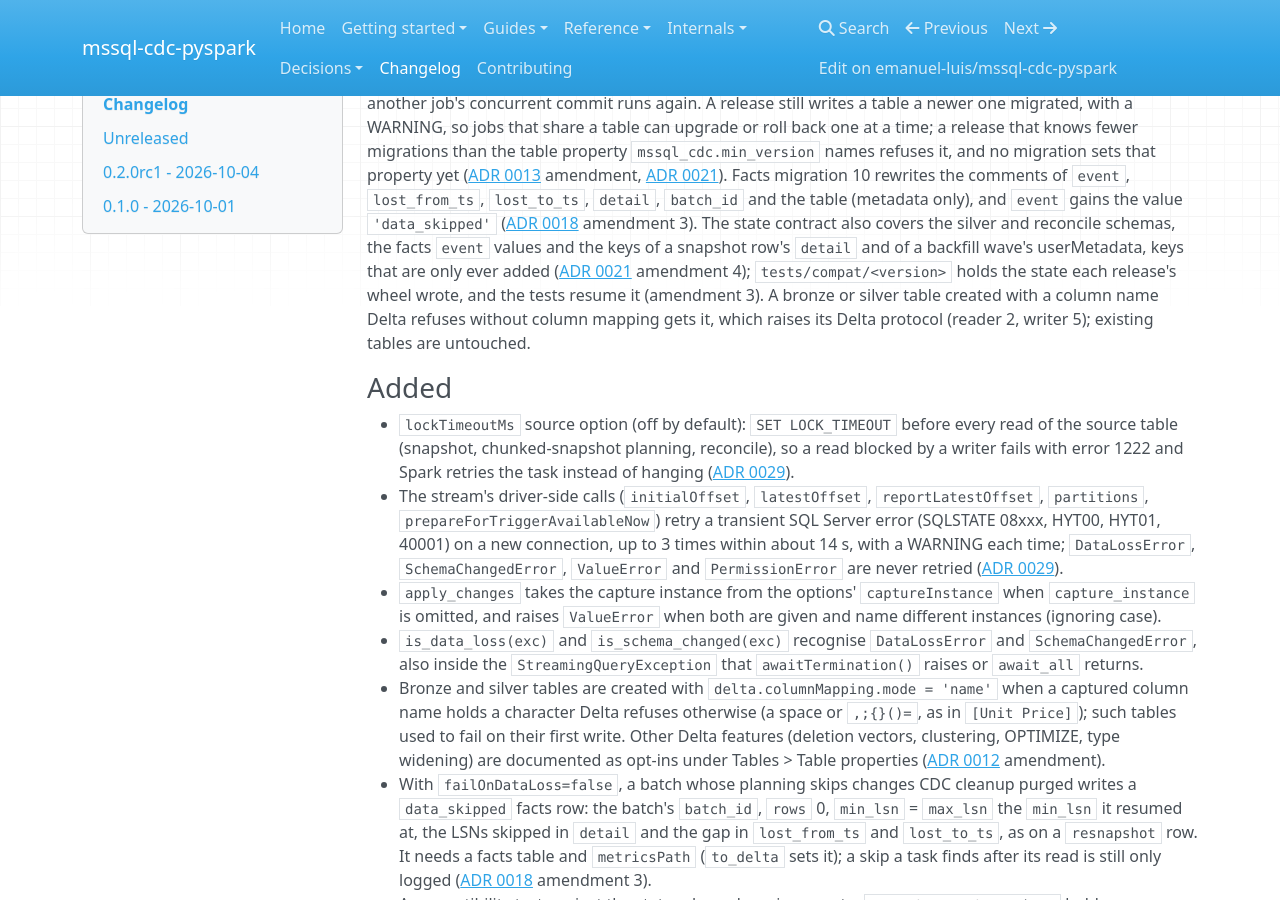
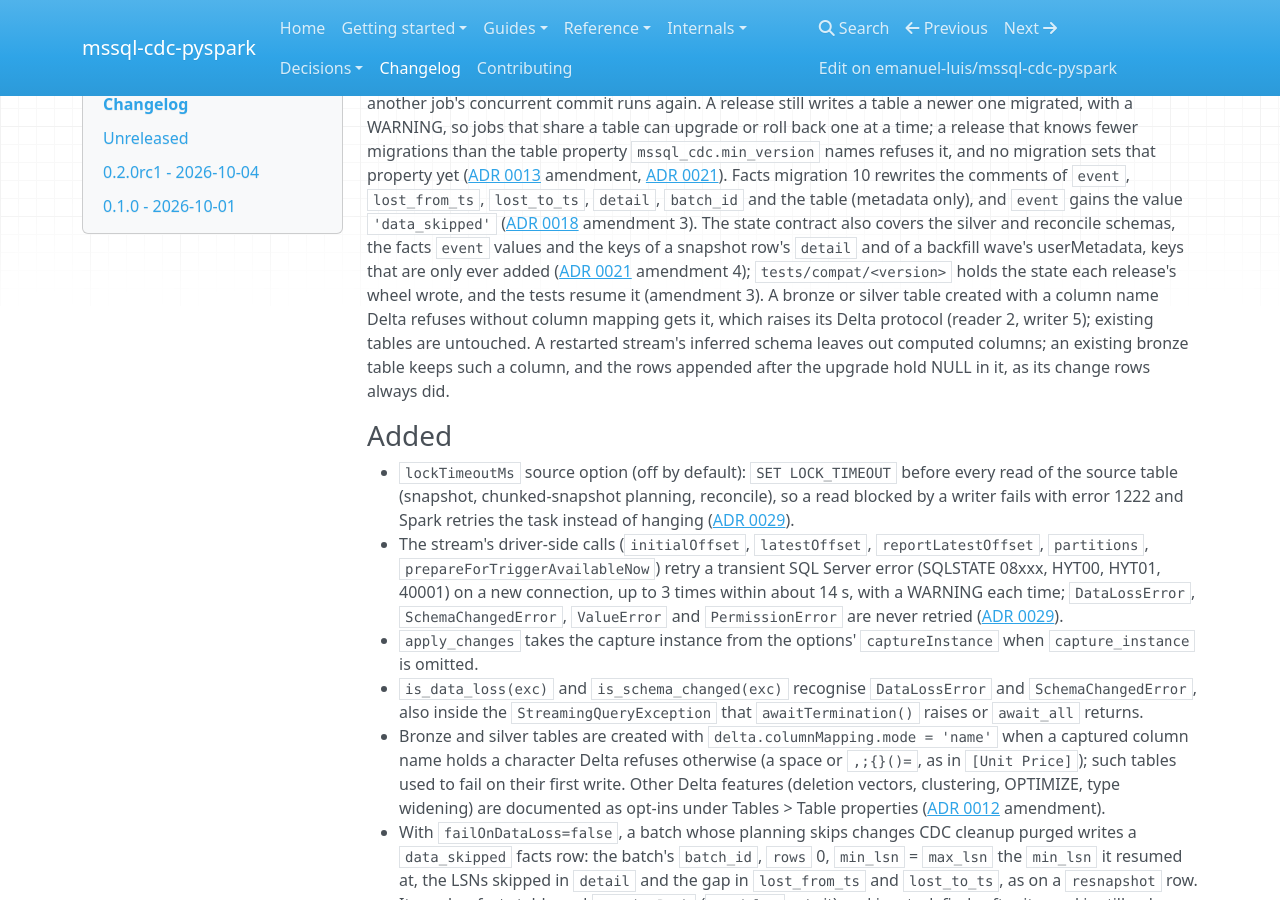
Before and after one commit to emanuel-luis/mssql-cdc-pyspark, an MkDocs documentation site: the page built from docs/changelog.md, in a window 1280 px wide and 900 px high, scrolled down 378 px. Built offline with MkDocs 1.6.1, drawn with Linux system fonts in a browser that asks for light colours; nearby versions of some CDN libraries; some of the changed text lies outside the part shown.

Commit message:
docs: changelog, lab results and ADR index for review round 2
CHANGELOG: apply_changes refusing a capture instance that differs from
the options' under Breaking; the computed-column state note; no
duplicate line. LAB.md: local t5, t7, t9, t10 and t10 --resnapshot
runs of 2026-10-05. ARCHITECTURE: data_skipped facts rows. ADR index:
the 0003 amendment of 2026-10-05.

```diff
--- a/CHANGELOG.md
+++ b/CHANGELOG.md
@@ -32,7 +32,10 @@
 ([ADR 0021](https://emanuel-luis.github.io/mssql-cdc-pyspark/decisions/0021-compatibility-policy-for-0x/) amendment 4); `tests/compat/<version>`
 holds the state each release's wheel wrote, and the tests resume it (amendment 3). A bronze
 or silver table created with a column name Delta refuses without column mapping gets it,
-which raises its Delta protocol (reader 2, writer 5); existing tables are untouched.
+which raises its Delta protocol (reader 2, writer 5); existing tables are untouched. A
+restarted stream's inferred schema leaves out computed columns; an existing bronze table
+keeps such a column, and the rows appended after the upgrade hold NULL in it, as its change
+rows always did.
 
 ### Added
 
@@ -46,8 +49,7 @@
   14 s, with a WARNING each time; `DataLossError`, `SchemaChangedError`, `ValueError` and
   `PermissionError` are never retried ([ADR 0029](https://emanuel-luis.github.io/mssql-cdc-pyspark/decisions/0029-driver-retries-and-lock-timeout/)).
 - `apply_changes` takes the capture instance from the options' `captureInstance` when
-  `capture_instance` is omitted, and raises `ValueError` when both are given and name
-  different instances (ignoring case).
+  `capture_instance` is omitted.
 - `is_data_loss(exc)` and `is_schema_changed(exc)` recognise `DataLossError` and
   `SchemaChangedError`, also inside the `StreamingQueryException` that
   `awaitTermination()` raises or `await_all` returns.
@@ -121,6 +123,9 @@
 - `to_delta` raises `ValueError` for `on_data_loss="resnapshot"` with `failOnDataLoss=false`
   (a purge skipped while the query runs would hide the gap from the next run's check):
   remove `failOnDataLoss=false`.
+- `apply_changes` raises `ValueError` when its `capture_instance` and the `captureInstance`
+  of its `options` name different instances (ignoring case), which it used to accept: pass
+  the stream's options, or drop one of the two.
 
 ### Changed
 
@@ -147,7 +152,6 @@
 - Planning sends fewer queries: each range's start comes from the same query as the split
   points, and after the first resolution the client lists only the table's own capture
   instances, falling back to the whole database when that misses.
-
 - `to_delta` names the query after the sink's `app_id` (`<app_id>.g<n>` in generation `n`)
   when `query_name` is not given, and so does `start_many`, whose queries kept the
   generation-less name after a re-snapshot.
@@ -180,7 +184,8 @@
 - Packaging and CI: pyarrow 18 or later; classifiers for Python 3.10 to 3.13, which the
   weekly CI run tests; the release workflow refuses a tag whose commit is not on `main` or
   whose version has no `CHANGELOG.md` heading; `docker compose` binds SQL Server to
-  127.0.0.1 and `.env.example` ships no password (set `MSSQL_SA_PASSWORD`); every lab result
+  127.0.0.1, where `.env.example` and the lab scripts now point (`localhost` could resolve to
+  `::1` first), and `.env.example` ships no password (set `MSSQL_SA_PASSWORD`); every lab result
   records the server's `@@VERSION`.
 
 ### Fixed
```
Also changed, not shown: LAB.md (+5 -0 lines), docs/ARCHITECTURE.md (+2 -2 lines), docs/decisions/README.md (+1 -1 lines).
